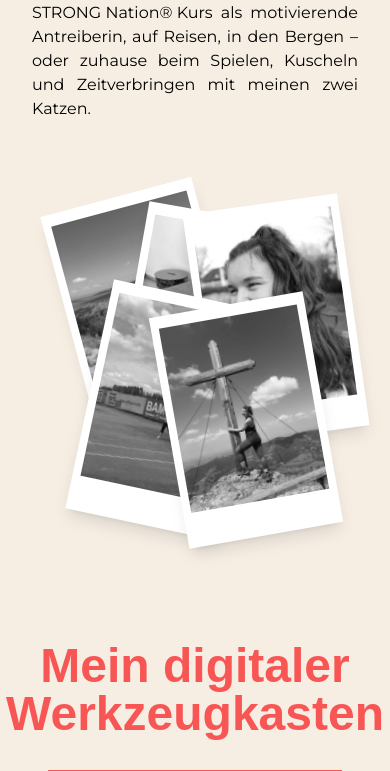
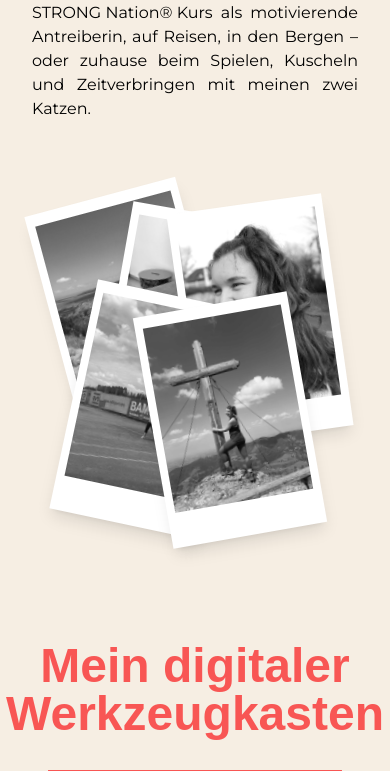
Before and after one commit to Ines2108/portfolio_new, a Next.js app: page /about in a window 390 px wide. Shown: the part 1169-1940 px from the top of the page. Built offline with nearby package versions, Linux system fonts and the light colour scheme; a web font is replaced by a local one.

Commit message:
Some mobile  adjustments

```diff
--- a/src/components/Skills.js
+++ b/src/components/Skills.js
@@ -71,7 +71,7 @@ const Skills = () => {
               />
             </svg>
 
-            <div className="absolute top-[-25px] xs:top-[-15px] left-0 w-full h-full grid grid-cols-2 gap-2 px-6 pb-8 pt-16 place-items-center">
+            <div className="absolute top-[-25px] xs:top-[-15px] left-0 w-full h-full grid grid-cols-2 gap-2 px-6 pb-10 pt-16 place-items-center">
               {techSkills.map((skill, index) => (
                 <motion.div
                   key={index}
--- a/src/pages/about.js
+++ b/src/pages/about.js
@@ -27,7 +27,7 @@ const about = () => {
           <AnimatedHeadline text="Das bin ich" className="text-primary" />
           {/* About Section */}
           <section className="about-section relative max-w-[1800px] w-full mx-auto flex flex-col-reverse lg:flex-row items-center lg:items-start mt-10 mb-36 md:mb-4 lg:mb-32">
-            <div className="w-full h-full self-center lg:w-1/2 flex justify-center lg:justify-start pl-4 xl:pl-16 xxl:pl-36 pt-12">
+            <div className="w-full h-full self-center lg:w-1/2 flex justify-center lg:justify-start pl-0 xl:pl-16 xxl:pl-36 pt-12">
               <PolaroidImages />
             </div>
             <div className="w-full lg:w-1/2 px-0 lg:pl-10 xxl:pl-24 text-justify">
```
